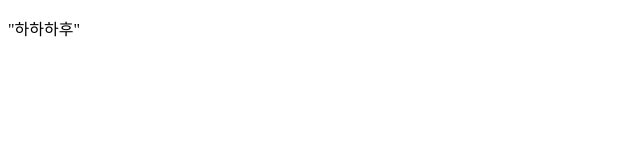
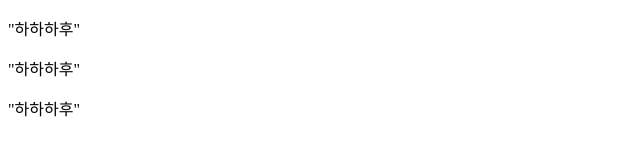
Before and after one commit to sinwoo-kim/github-test, a plain HTML site: page index.html in a window 1280 px wide. Shown: the whole page, without its empty margins (0-640 px from the left). Drawn offline with Linux system fonts and the light colour scheme.

Commit message:
update then push test

```diff
--- a/index.html
+++ b/index.html
@@ -7,5 +7,7 @@
   </head>
   <body>
     <p>"하하하후"</p>
+    <p>"하하하후"</p>
+    <p>"하하하후"</p>
   </body>
 </html>
```
